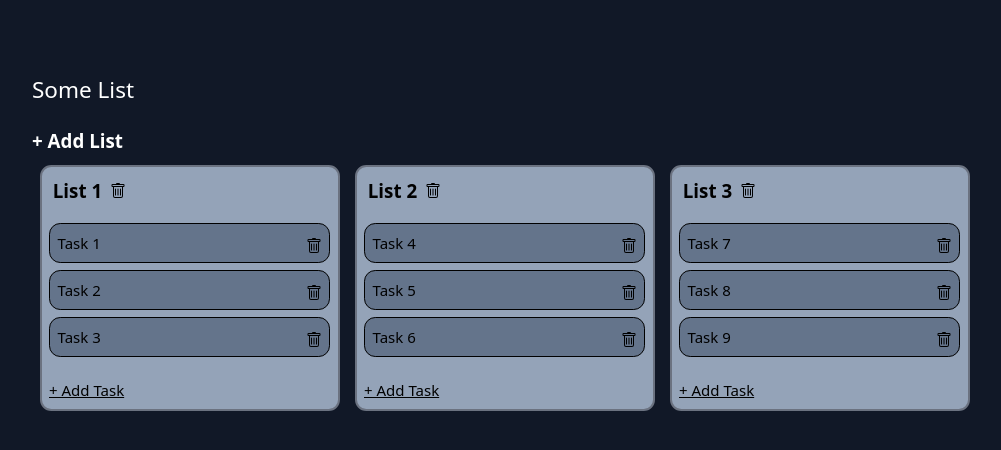
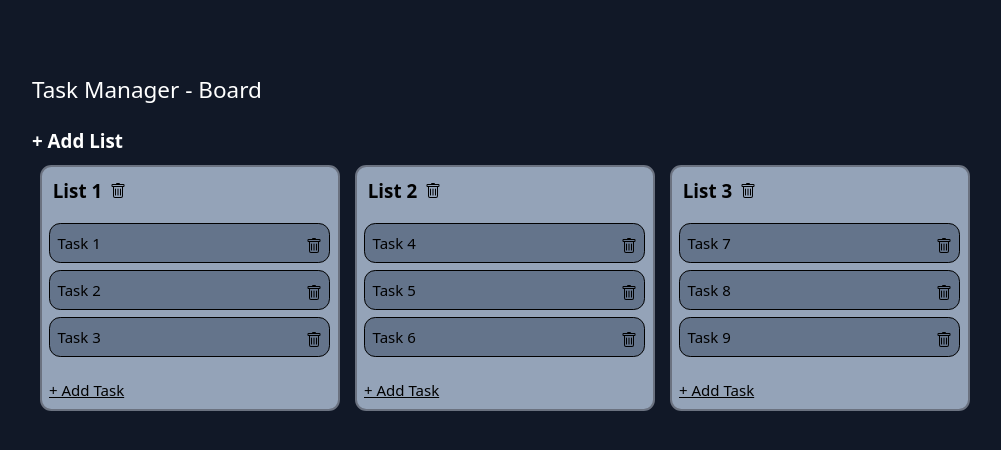
Before and after one commit to Henelllis/svelte-social-app, a SvelteKit app: page /task-manager in a window 1280 px wide. Shown: the top 450 px of the page, without its empty margins (43-1044 px from the left). Built offline with nearby package versions, Linux system fonts and the light colour scheme.

Commit message:
put a pin in this

```diff
--- a/src/components/task-manager/TaskList.svelte
+++ b/src/components/task-manager/TaskList.svelte
@@ -59,7 +59,7 @@
     </div>
     <div class="overflow-x-hidden overflow-y-auto with-scrollbar p-2">
       {#each task.items as item, taskIdx (item.id)}
-        <div out:fly={{ x: 200 }} animate:flip>
+        <div animate:flip>
           <TaskItem task={item} {listIdx} {taskIdx} />
         </div>
       {/each}
--- /dev/null
+++ b/src/routes/+page.js
@@ -0,0 +1,6 @@
+export function load() {
+  return {
+    test1: "Hello Wolrd",
+    test2: 100
+  };
+}
--- a/src/routes/+page.svelte
+++ b/src/routes/+page.svelte
@@ -1,8 +1,10 @@
 <script>
+  export let data;
 </script>
 
 <h1 class="text-3xl font-bold underline text-red-400">
   Hello world!
+  <div>{data.test1} - {data.test2}</div>
 </h1>
 
 <style lang="postcss">
--- a/src/routes/task-manager/+page.js
+++ b/src/routes/task-manager/+page.js
@@ -1 +1,8 @@
 export const ssr = false;
+
+export function load() {
+  return {
+    appName: "Task Manager",
+    content: "Board"
+  };
+}
--- a/src/routes/task-manager/+page.svelte
+++ b/src/routes/task-manager/+page.svelte
@@ -1,10 +1,12 @@
 <script>
   import TaskList from "../../components/task-manager/TaskList.svelte";
   import { taskListStore } from "../../stores/tasks.js";
+
+  export let data;
 </script>
 
 <div class="p-10 h-full flex-it">
-  <div class="text-white text-2xl mb-6">Some List</div>
+  <div class="text-white text-2xl mb-6">{data.appName} - {data.content}</div>
   <button
     on:click={taskListStore.addList}
     class="text-xl mb-3 text-white font-bold cursor-pointer hover:underline flex items-start"
```
